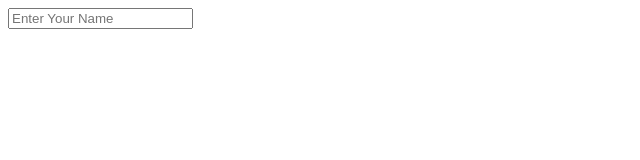
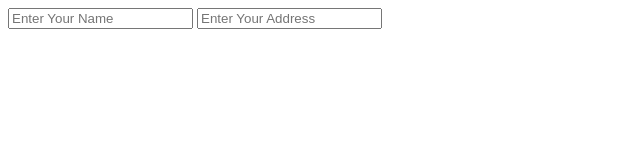
Before and after one commit to FaizanKhanDev/javascript-exercise, a plain HTML site: page index.html in a window 1280 px wide. Shown: the whole page, without its empty margins (0-640 px from the left). Drawn offline with Linux system fonts and the light colour scheme.

Commit message:
ADDED INPUT TAG

```diff
--- a/index.html
+++ b/index.html
@@ -12,7 +12,16 @@
             placeholder="Enter Your Name"
             onchange="myFunction()"
         />
+        <!-- On Change even tab tab fired hota hai jb input mei old value or new value same nh hoti hai -->
 
+
+        <input
+            type="text"
+            placeholder="Enter Your Address"
+            oninput="addressInput()"
+        />
+<!-- Jb bhi is mei kuch
+    insert yeh remove hoga yeh continously fired hota jata hai -->
 
 
 
--- a/main/main.js
+++ b/main/main.js
@@ -409,3 +409,13 @@
 //     }
 
 // }
+
+
+function myFunction () {
+    console.log("My Change Function is FIRED");
+
+}
+
+function addressInput() {
+    console.log("Address Input Function is FIRED");
+}
```
